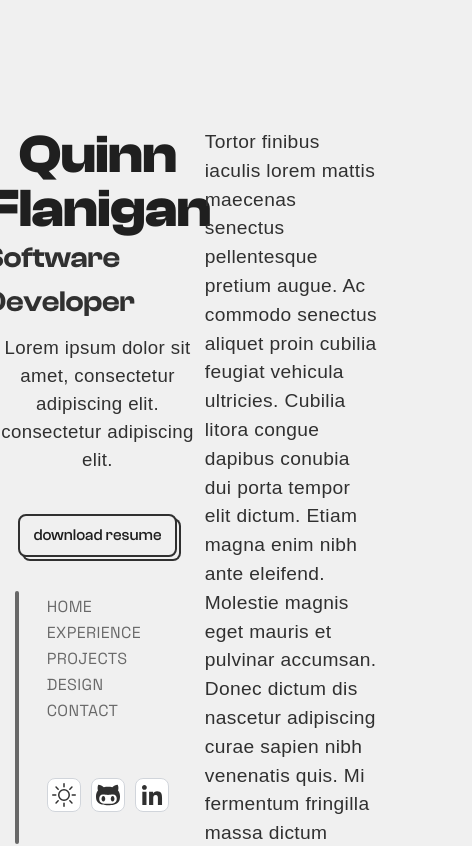
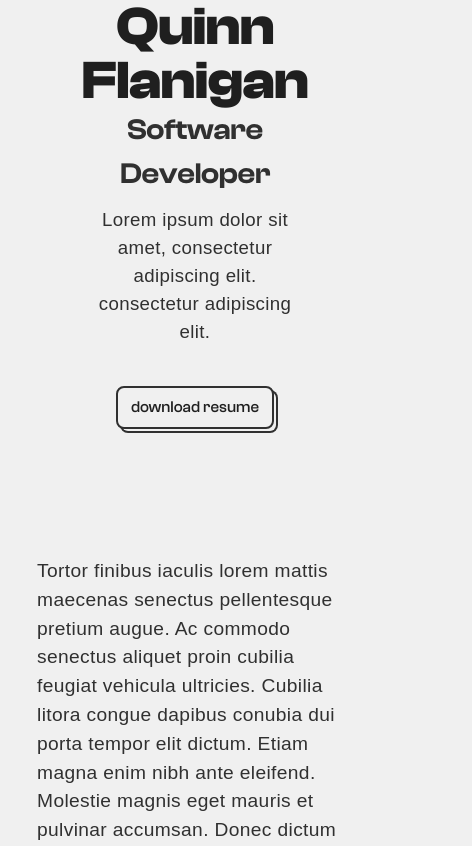
Before and after one commit to qinflan/portfolio, a React (Vite) app in the folder portfolio/client/: page / in a window 390 px wide. Shown: the top 846 px of the page, 472 px wide, since content can reach past the window. Built offline with nearby package versions, Linux system fonts and the light colour scheme; a web font is replaced by a local one.

Commit message:
media queries pt 1

```diff
--- a/portfolio/client/src/components/pages/home/Home.css
+++ b/portfolio/client/src/components/pages/home/Home.css
@@ -14,3 +14,12 @@
     margin: auto;
     position: relative;
 }
+
+@media (max-width: 750px) {
+    .format-display {
+        display: flex;
+        flex-direction: column;
+        align-items: center;
+        justify-content: flex-start;
+    }
+}
--- a/portfolio/client/src/components/ui/LeftPanel.css
+++ b/portfolio/client/src/components/ui/LeftPanel.css
@@ -70,6 +70,12 @@
     cursor: default;
     user-select: none;
 }
+@media (max-width: 900px) {
+    .hero-container {
+        position: unset;
+        text-align: center;
+    }
+}
 
 @media (min-resolution:125dpi) {
     .hero-container .brutal-btn {
--- a/portfolio/client/src/components/ui/Navbar.css
+++ b/portfolio/client/src/components/ui/Navbar.css
@@ -7,12 +7,6 @@
     position: fixed;
     width: 20%;
 }
-
-/*     display: flex;
-    flex-direction: column;
-    align-items: center;
-    position: fixed;
-    top: 8rem; */
 
 .navbar-container {
     display: flex;
@@ -69,6 +63,12 @@
     bottom: 2em;
 }
 
+@media (max-width: 750px) {
+    .navbar-container {
+        display:none;
+    }
+}
+
 
 @media (min-resolution:150dpi) {
     .nav-button-container {
--- a/portfolio/client/src/components/ui/RightPanel.css
+++ b/portfolio/client/src/components/ui/RightPanel.css
@@ -44,3 +44,9 @@
 ::-webkit-scrollbar-thumb:hover {
 
 }
+
+@media (max-width: 750px) {
+    .scroll-right-panel {
+        width: 90%;
+    }
+}
```
